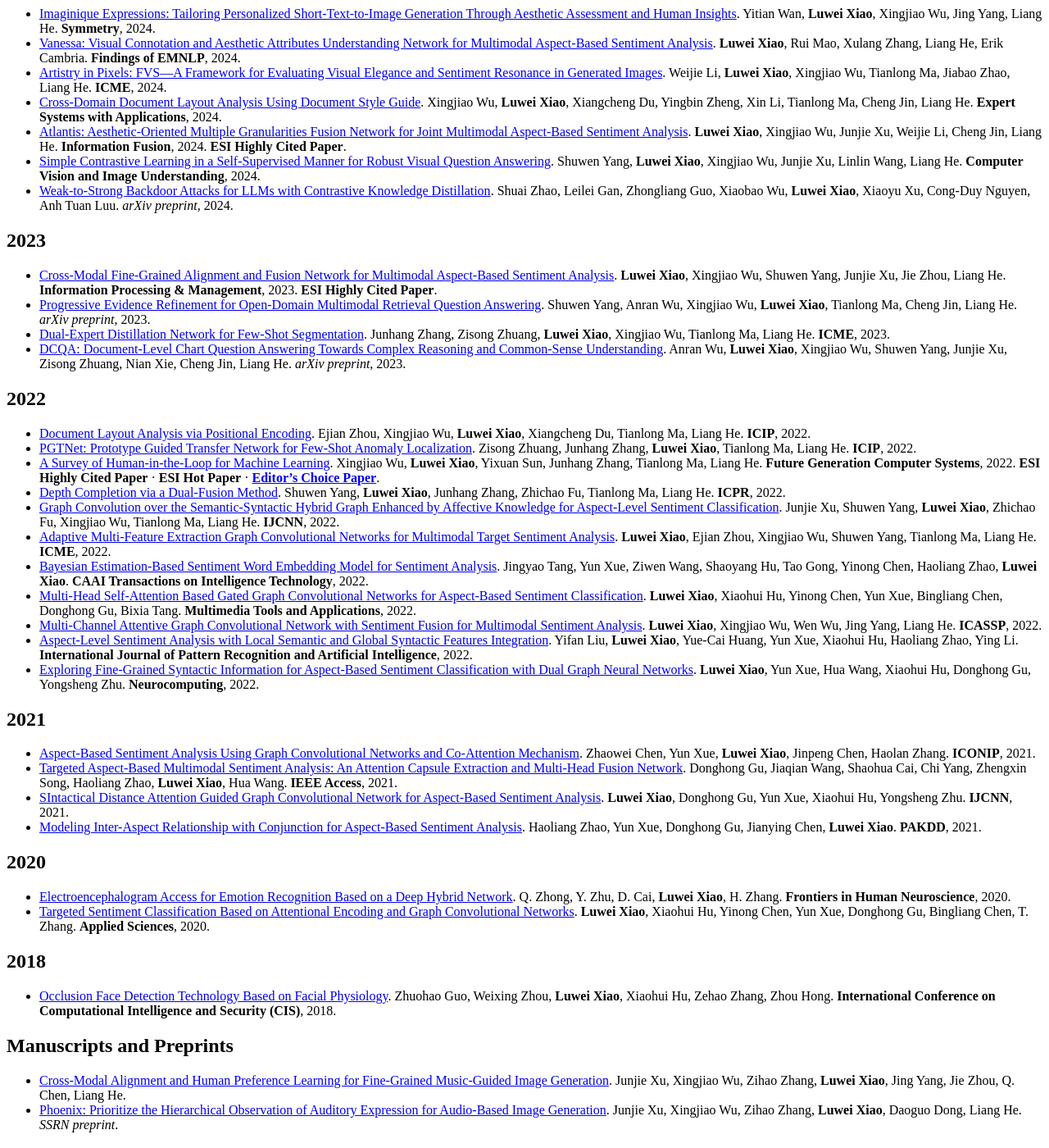
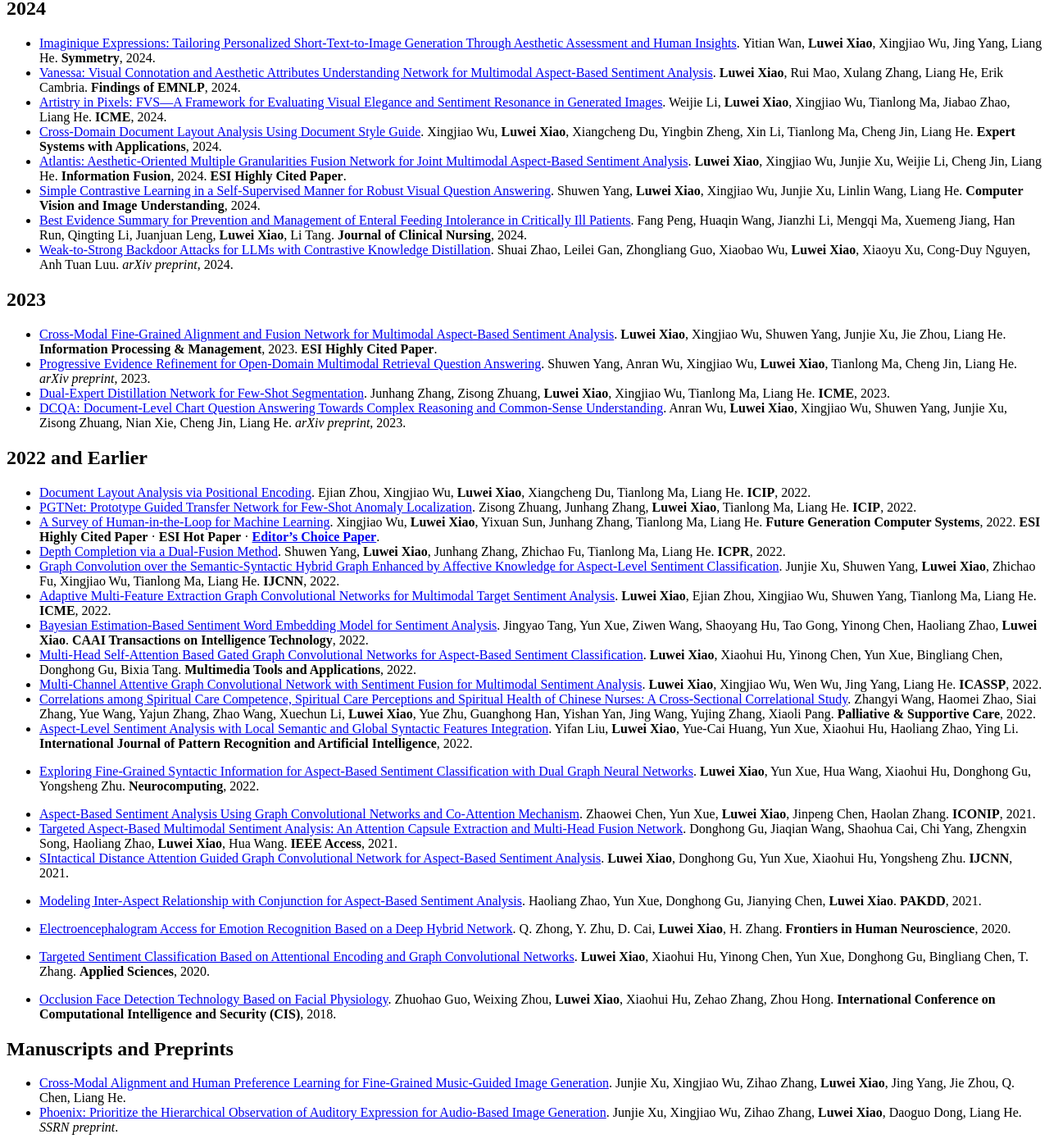
Before and after one commit to Xillv/Xillv.github.io, a Jekyll site: the page built from _pages/publications.md, in a window 1280 px wide and 1400 px high, scrolled down 2420 px. Shown: the whole window at 82% size. Built offline with Jekyll 4.4.1, drawn with Linux system fonts in a browser that asks for light colours; our own code applies the rules of GitHub Pages for plain Markdown files; some of the changed text lies outside the part shown.

Commit message:
Complete publication list and consolidate earlier years

```diff
--- a/_pages/publications.md
+++ b/_pages/publications.md
@@ -2,6 +2,7 @@
 
 ## 2026
 
+- [OmniClimate-TC: Physics-Aware Visual Abstractions for Multimedia Reasoning over Tropical Cyclones](https://arxiv.org/abs/2608.29661). **Luwei Xiao**, Xin Wang, Keane Ong, Jiawen Wei, Chenyu Dong, Rui Mao, Erik Cambria, Gianmarco Mengaldo. **ACM Multimedia**, 2026.
 - [Protecting Your Customized LLM Systems From Backdoored Instructions With Metacognitive Probing](https://doi.org/10.1109/TIFS.2026.3714137). Shuai Zhao, Zhongliang Guo, Xinyi Wu, Xiaobao Wu, Yanhao Jia, **Luwei Xiao**, Anh Tuan Luu. **IEEE Transactions on Information Forensics and Security**, 2026.
 - [Profiling Cognitive Interaction and Epistemic Emotions in Generative Artificial Intelligence-Supported Learning: A Dual-Agent Analysis Based on Reflective Journals](https://scholar.google.com/citations?view_op=view_citation&hl=en&user=UiWugpoAAAAJ&citation_for_view=UiWugpoAAAAJ:dshw04ExmUIC). Qinglin Zhang, **Luwei Xiao**, Xinyi Wu, G. Chen, Fengkuang Chiang. **International Conference on Artificial Intelligence in Education (AIED)**, 2026.
 - [Caring Without Feeling: Affective Dynamics as the Control Layer of Human-AI Agent Collaboration](https://arxiv.org/abs/2606.18259). Junjie Xu, Xingjiao Wu, Zihao Zhang, Yujia Xu, Yuzhe Yang, Jin Zhu, **Luwei Xiao**, Wen Wu, Liang He. *arXiv preprint*, 2026.
@@ -41,6 +42,7 @@
 - [Cross-Domain Document Layout Analysis Using Document Style Guide](https://doi.org/10.1016/j.eswa.2023.123039). Xingjiao Wu, **Luwei Xiao**, Xiangcheng Du, Yingbin Zheng, Xin Li, Tianlong Ma, Cheng Jin, Liang He. **Expert Systems with Applications**, 2024.
 - [Atlantis: Aesthetic-Oriented Multiple Granularities Fusion Network for Joint Multimodal Aspect-Based Sentiment Analysis](https://doi.org/10.1016/j.inffus.2024.102304). **Luwei Xiao**, Xingjiao Wu, Junjie Xu, Weijie Li, Cheng Jin, Liang He. **Information Fusion**, 2024. **ESI Highly Cited Paper**.
 - [Simple Contrastive Learning in a Self-Supervised Manner for Robust Visual Question Answering](https://doi.org/10.1016/j.cviu.2024.103976). Shuwen Yang, **Luwei Xiao**, Xingjiao Wu, Junjie Xu, Linlin Wang, Liang He. **Computer Vision and Image Understanding**, 2024.
+- [Best Evidence Summary for Prevention and Management of Enteral Feeding Intolerance in Critically Ill Patients](https://doi.org/10.1111/jocn.16934). Fang Peng, Huaqin Wang, Jianzhi Li, Mengqi Ma, Xuemeng Jiang, Han Run, Qingting Li, Juanjuan Leng, **Luwei Xiao**, Li Tang. **Journal of Clinical Nursing**, 2024.
 - [Weak-to-Strong Backdoor Attacks for LLMs with Contrastive Knowledge Distillation](https://arxiv.org/abs/2409.17946). Shuai Zhao, Leilei Gan, Zhongliang Guo, Xiaobao Wu, **Luwei Xiao**, Xiaoyu Xu, Cong-Duy Nguyen, Anh Tuan Luu. *arXiv preprint*, 2024.
 
 ## 2023
@@ -50,7 +52,7 @@
 - [Dual-Expert Distillation Network for Few-Shot Segmentation](https://doi.org/10.1109/ICME55011.2023.00129). Junhang Zhang, Zisong Zhuang, **Luwei Xiao**, Xingjiao Wu, Tianlong Ma, Liang He. **ICME**, 2023.
 - [DCQA: Document-Level Chart Question Answering Towards Complex Reasoning and Common-Sense Understanding](https://arxiv.org/abs/2310.18983). Anran Wu, **Luwei Xiao**, Xingjiao Wu, Shuwen Yang, Junjie Xu, Zisong Zhuang, Nian Xie, Cheng Jin, Liang He. *arXiv preprint*, 2023.
 
-## 2022
+## 2022 and Earlier
 
 - [Document Layout Analysis via Positional Encoding](https://doi.org/10.1109/ICIP46576.2022.9897330). Ejian Zhou, Xingjiao Wu, **Luwei Xiao**, Xiangcheng Du, Tianlong Ma, Liang He. **ICIP**, 2022.
 - [PGTNet: Prototype Guided Transfer Network for Few-Shot Anomaly Localization](https://doi.org/10.1109/ICIP46576.2022.9897566). Zisong Zhuang, Junhang Zhang, **Luwei Xiao**, Tianlong Ma, Liang He. **ICIP**, 2022.
@@ -61,22 +63,17 @@
 - [Bayesian Estimation-Based Sentiment Word Embedding Model for Sentiment Analysis](https://doi.org/10.1049/cit2.12037). Jingyao Tang, Yun Xue, Ziwen Wang, Shaoyang Hu, Tao Gong, Yinong Chen, Haoliang Zhao, **Luwei Xiao**. **CAAI Transactions on Intelligence Technology**, 2022.
 - [Multi-Head Self-Attention Based Gated Graph Convolutional Networks for Aspect-Based Sentiment Classification](https://doi.org/10.1007/s11042-020-10107-0). **Luwei Xiao**, Xiaohui Hu, Yinong Chen, Yun Xue, Bingliang Chen, Donghong Gu, Bixia Tang. **Multimedia Tools and Applications**, 2022.
 - [Multi-Channel Attentive Graph Convolutional Network with Sentiment Fusion for Multimodal Sentiment Analysis](https://doi.org/10.1109/ICASSP43922.2022.9747542). **Luwei Xiao**, Xingjiao Wu, Wen Wu, Jing Yang, Liang He. **ICASSP**, 2022.
+- [Correlations among Spiritual Care Competence, Spiritual Care Perceptions and Spiritual Health of Chinese Nurses: A Cross-Sectional Correlational Study](https://doi.org/10.1017/S1478951521001966). Zhangyi Wang, Haomei Zhao, Siai Zhang, Yue Wang, Yajun Zhang, Zhao Wang, Xuechun Li, **Luwei Xiao**, Yue Zhu, Guanghong Han, Yishan Yan, Jing Wang, Yujing Zhang, Xiaoli Pang. **Palliative & Supportive Care**, 2022.
 - [Aspect-Level Sentiment Analysis with Local Semantic and Global Syntactic Features Integration](https://doi.org/10.1142/S0218001422500136). Yifan Liu, **Luwei Xiao**, Yue-Cai Huang, Yun Xue, Xiaohui Hu, Haoliang Zhao, Ying Li. **International Journal of Pattern Recognition and Artificial Intelligence**, 2022.
 - [Exploring Fine-Grained Syntactic Information for Aspect-Based Sentiment Classification with Dual Graph Neural Networks](https://doi.org/10.1016/j.neucom.2021.10.091). **Luwei Xiao**, Yun Xue, Hua Wang, Xiaohui Hu, Donghong Gu, Yongsheng Zhu. **Neurocomputing**, 2022.
-
-## 2021
 
 - [Aspect-Based Sentiment Analysis Using Graph Convolutional Networks and Co-Attention Mechanism](https://doi.org/10.1007/978-3-030-92310-5_51). Zhaowei Chen, Yun Xue, **Luwei Xiao**, Jinpeng Chen, Haolan Zhang. **ICONIP**, 2021.
 - [Targeted Aspect-Based Multimodal Sentiment Analysis: An Attention Capsule Extraction and Multi-Head Fusion Network](https://doi.org/10.1109/ACCESS.2021.3126782). Donghong Gu, Jiaqian Wang, Shaohua Cai, Chi Yang, Zhengxin Song, Haoliang Zhao, **Luwei Xiao**, Hua Wang. **IEEE Access**, 2021.
 - [SIntactical Distance Attention Guided Graph Convolutional Network for Aspect-Based Sentiment Analysis](https://doi.org/10.1109/IJCNN52387.2021.9533932). **Luwei Xiao**, Donghong Gu, Yun Xue, Xiaohui Hu, Yongsheng Zhu. **IJCNN**, 2021.
 - [Modeling Inter-Aspect Relationship with Conjunction for Aspect-Based Sentiment Analysis](https://doi.org/10.1007/978-3-030-75765-6_60). Haoliang Zhao, Yun Xue, Donghong Gu, Jianying Chen, **Luwei Xiao**. **PAKDD**, 2021.
 
-## 2020
-
 - [Electroencephalogram Access for Emotion Recognition Based on a Deep Hybrid Network](https://doi.org/10.3389/fnhum.2020.589001). Q. Zhong, Y. Zhu, D. Cai, **Luwei Xiao**, H. Zhang. **Frontiers in Human Neuroscience**, 2020.
 - [Targeted Sentiment Classification Based on Attentional Encoding and Graph Convolutional Networks](https://doi.org/10.3390/app10030957). **Luwei Xiao**, Xiaohui Hu, Yinong Chen, Yun Xue, Donghong Gu, Bingliang Chen, T. Zhang. **Applied Sciences**, 2020.
-
-## 2018
 
 - [Occlusion Face Detection Technology Based on Facial Physiology](https://doi.org/10.1109/CIS2018.2018.00031). Zhuohao Guo, Weixing Zhou, **Luwei Xiao**, Xiaohui Hu, Zehao Zhang, Zhou Hong. **International Conference on Computational Intelligence and Security (CIS)**, 2018.
 
```
